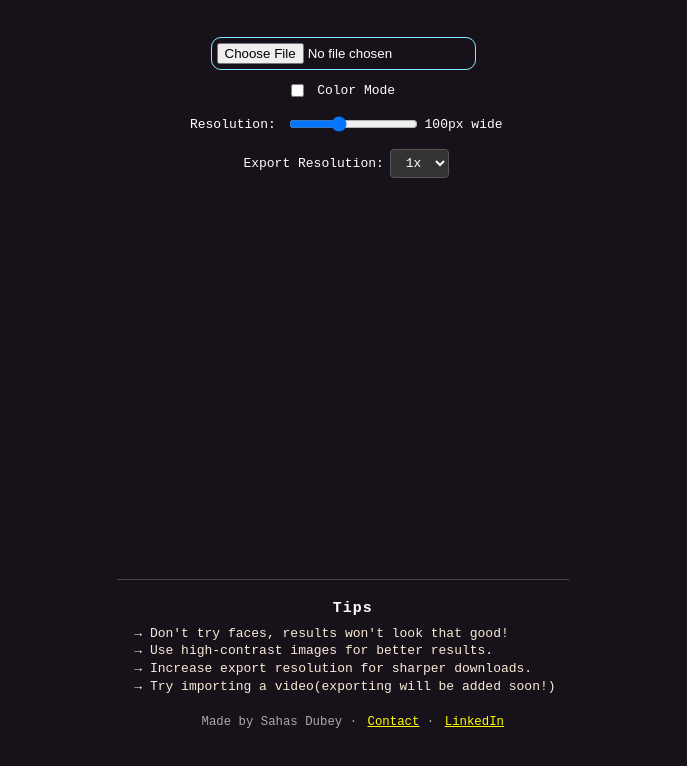
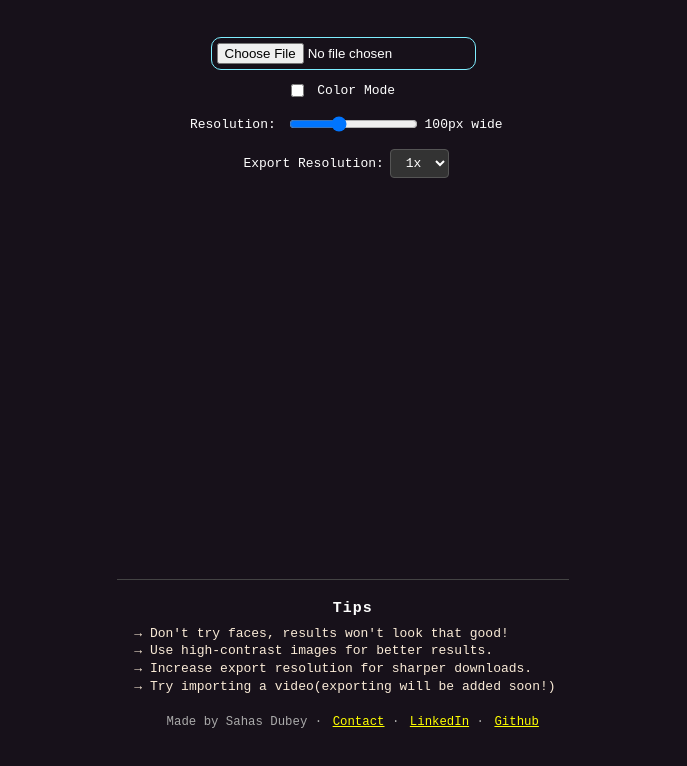
Before and after one commit to sahas025/ascii_art, a plain HTML site: page index.html in a window 1280 px wide. Shown: the part 84-850 px from the top of the page, without its empty margins (297-984 px from the left). Drawn offline with Linux system fonts and the light colour scheme; a web font is replaced by a local one.

Commit message:
added github link

```diff
--- a/index.html
+++ b/index.html
@@ -64,7 +64,8 @@
     <div class="footer-meta">
       Made by Sahas Dubey &middot;
       <a href="mailto:sahasdubey91@gmail.com" class = "links">Contact</a><span> &middot</span>
-      <a href="https://www.linkedin.com/in/sahas-dubey/" class = "links">LinkedIn</a>
+      <a href="https://www.linkedin.com/in/sahas-dubey/" class = "links">LinkedIn</a><span> &middot</span>
+      <a href="https://github.com/sahas025" class = "links">Github</a>
     </div>
   </footer>
 
```
